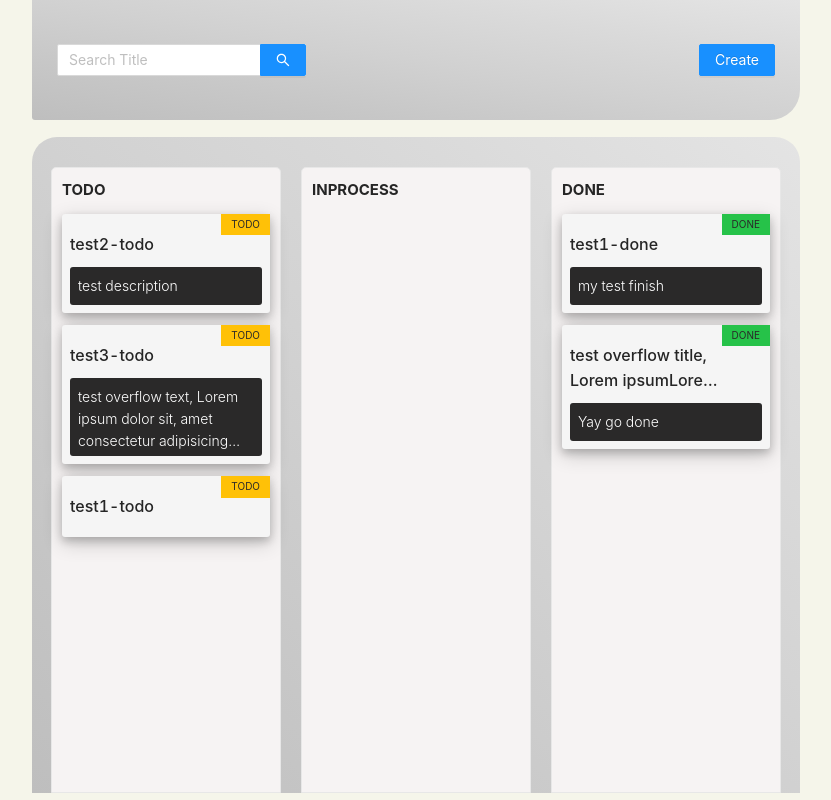
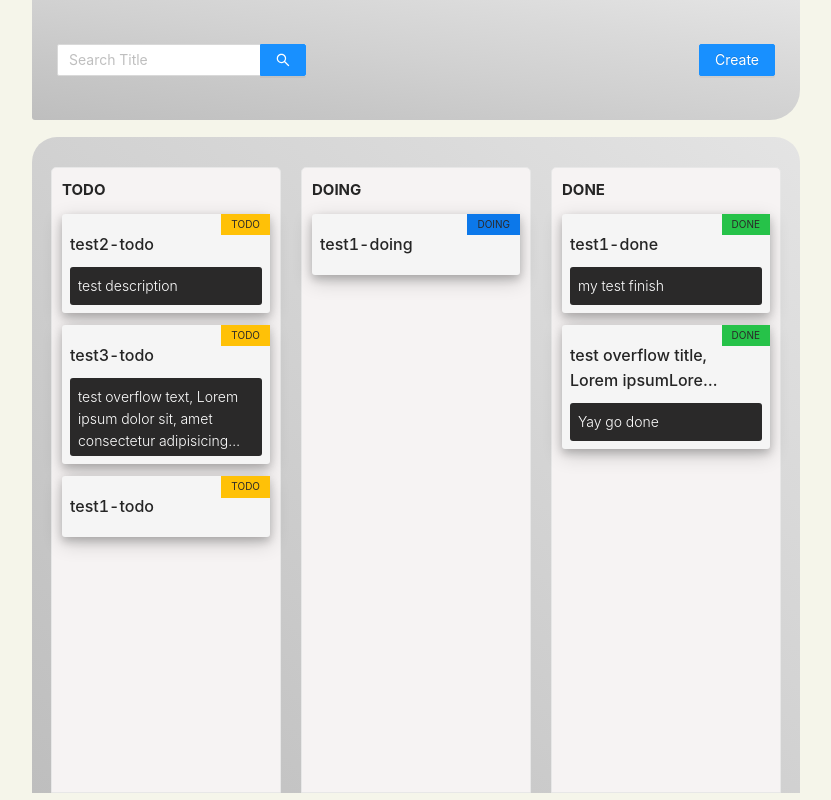
Before and after one commit to beam41/todo-list, a React (Create React App) app: page / in a window 1280 px wide. Shown: the whole page, without its empty margins (224-1055 px from the left). Built offline with nearby package versions, Linux system fonts and the light colour scheme.

Commit message:
use add-dispatch and delete-dispatch on drag end

```diff
--- a/src/Components/Workspace.tsx
+++ b/src/Components/Workspace.tsx
@@ -1,20 +1,37 @@
 import React from "react";
 import { DragDropContext, DropResult } from "react-beautiful-dnd";
+import { useStore } from "react-redux";
+import { Status } from "../Models/Backlog.Model";
 import "../Styles/Workspace.css";
+import { getCardByStatus, updateCardStatus } from "../utils/cardService";
+import { addCard, deleteCard } from "../utils/dispatchAction";
 import Lane from "./Lane";
 
 export default function Workspace() {
-  const titles = ["TODO", "INPROCESS", "DONE"];
+  const store = useStore();
+  const titles = ["TODO", "DOING", "DONE"];
   const onDragEnd = (result: DropResult) => {
-    console.log(result);
+    const { destination, source, draggableId } = result;
+
+    // !destination for undroppable area
+    // destination.droppableId === source.droppableId for same area
+    if (!destination || destination.droppableId === source.droppableId) {
+      return;
+    }
+
+    const originId = source.droppableId;
+    const desId = destination.droppableId as Status;
+    const data = getCardByStatus(draggableId, source.droppableId, store);
+    const newData = updateCardStatus(data, desId)
+    store.dispatch(deleteCard(originId, data.id));
+    store.dispatch(addCard(desId, newData));
   };
+
   return (
     <div className="ws-container">
       <DragDropContext onDragEnd={onDragEnd}>
         {titles.map((status) => {
-          return (
-            <Lane key={status} id={status} title={status}/>
-          );
+          return <Lane key={status} id={status} title={status} />;
         })}
       </DragDropContext>
     </div>
```
